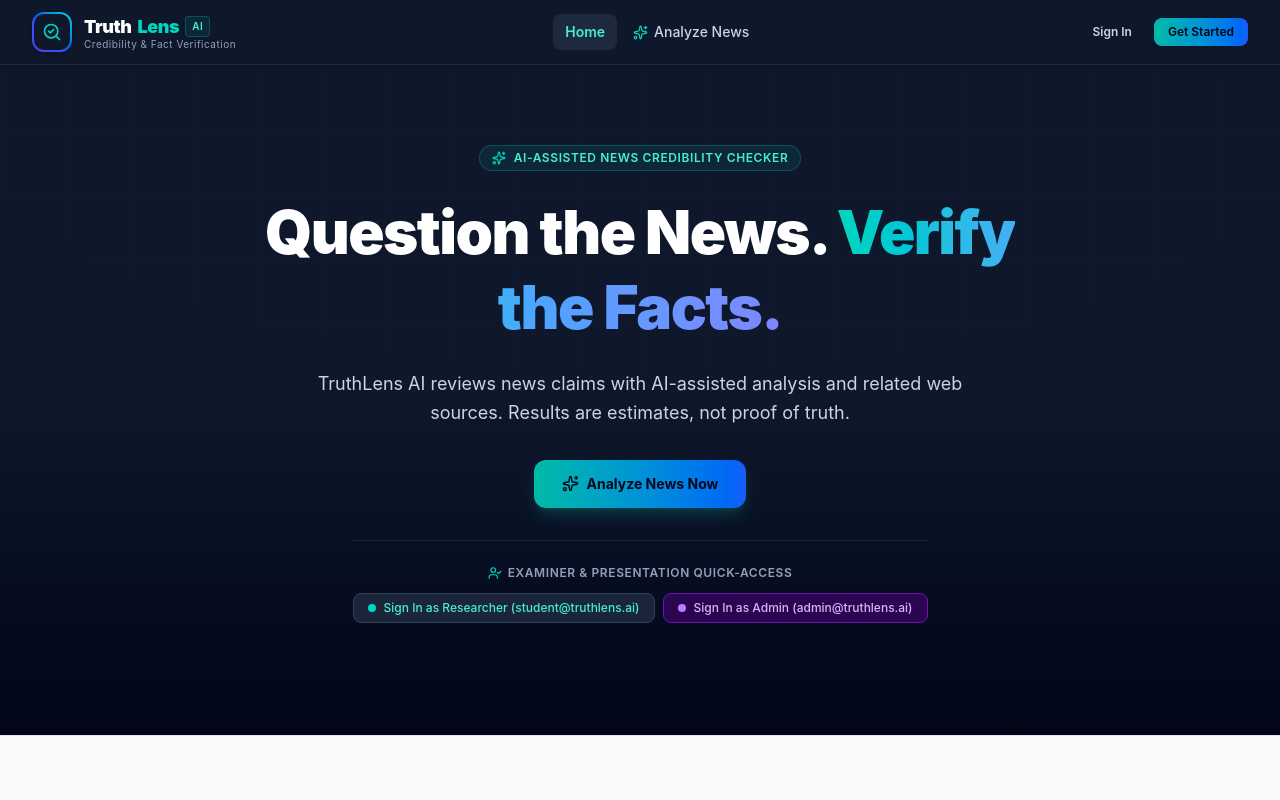
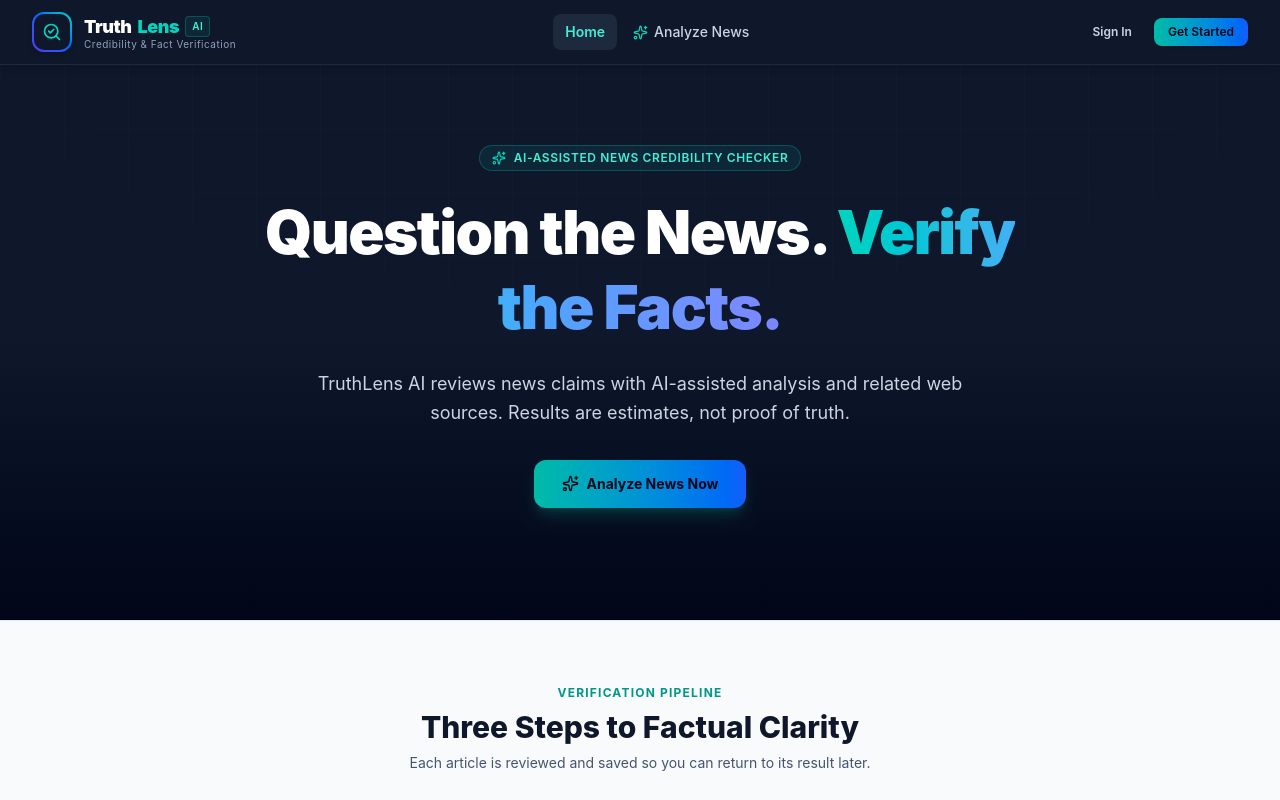
Before and after one commit to yogesh99911/fake-news-description, a React (Vite) app: page / in a window 1280 px wide. Shown: the top 800 px of the page. Built offline with nearby package versions, Linux system fonts and the light colour scheme; no server answers.

Commit message:
Remove public demo login controls
Removed unused quick demo functionality and related UI elements.

```diff
--- a/src/pages/LandingPage.tsx
+++ b/src/pages/LandingPage.tsx
@@ -10,9 +10,7 @@
   FileText,
   Lock,
   ExternalLink,
-  UserCheck,
 } from 'lucide-react';
-import { useAuth } from '../context/AuthContext.js';
 import { VerdictBadge } from '../components/VerdictBadge.js';
 
 interface LandingPageProps {
@@ -20,9 +18,7 @@
 }
 
 export const LandingPage: React.FC<LandingPageProps> = ({ onNavigate }) => {
-  const { user, demoLogin } = useAuth();
   const [activeTab, setActiveTab] = useState<'real' | 'fake' | 'verify'>('real');
-  const [quickLoginLoading, setQuickLoginLoading] = useState(false);
 
   const sampleCards = {
     real: {
@@ -49,18 +45,6 @@
       signs: ['Anonymous Telegram leak source', 'Missing official city clerk voting records', 'Spokespeople have not yet issued confirmation'],
       source: 'Local Leaks Messaging Channel',
     },
-  };
-
-  const handleQuickDemo = async (role: 'student' | 'admin') => {
-    setQuickLoginLoading(true);
-    try {
-      await demoLogin(role);
-      onNavigate('dashboard');
-    } catch (err) {
-      console.error(err);
-    } finally {
-      setQuickLoginLoading(false);
-    }
   };
 
   return (
@@ -99,33 +83,6 @@
 
             </div>
 
-            {/* Quick Demo Credentials Box for Examiners & Viva */}
-            <div className="mt-8 pt-6 border-t border-slate-800/80 max-w-xl mx-auto">
-              <p className="text-xs text-slate-400 uppercase tracking-wider font-semibold mb-3 flex items-center justify-center gap-1.5">
-                <UserCheck size={14} className="text-teal-400" />
-                Examiner & Presentation Quick-Access
-              </p>
-              <div className="flex flex-wrap items-center justify-center gap-2">
-                <button
-                  type="button"
-                  disabled={quickLoginLoading}
-                  onClick={() => handleQuickDemo('student')}
-                  className="px-3.5 py-1.5 rounded-lg text-xs font-medium bg-slate-800/90 hover:bg-slate-700 text-teal-300 border border-slate-700 flex items-center gap-2 transition-colors disabled:opacity-50"
-                >
-                  <span className="w-2 h-2 rounded-full bg-teal-400"></span>
-                  Sign In as Researcher (student@truthlens.ai)
-                </button>
-                <button
-                  type="button"
-                  disabled={quickLoginLoading}
-                  onClick={() => handleQuickDemo('admin')}
-                  className="px-3.5 py-1.5 rounded-lg text-xs font-medium bg-purple-950/70 hover:bg-purple-900 text-purple-300 border border-purple-800 flex items-center gap-2 transition-colors disabled:opacity-50"
-                >
-                  <span className="w-2 h-2 rounded-full bg-purple-400"></span>
-                  Sign In as Admin (admin@truthlens.ai)
-                </button>
-              </div>
-            </div>
           </div>
         </div>
       </section>
```
